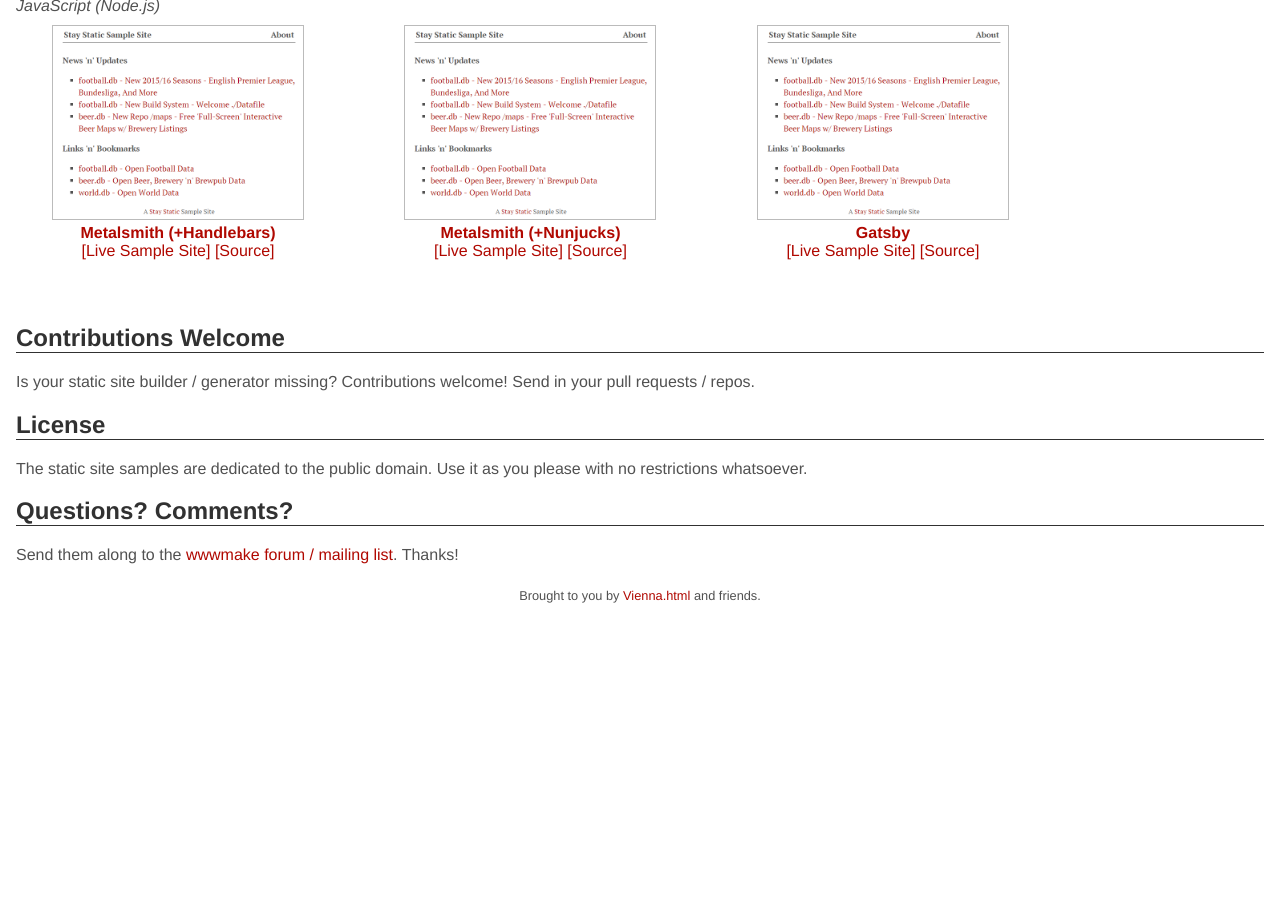
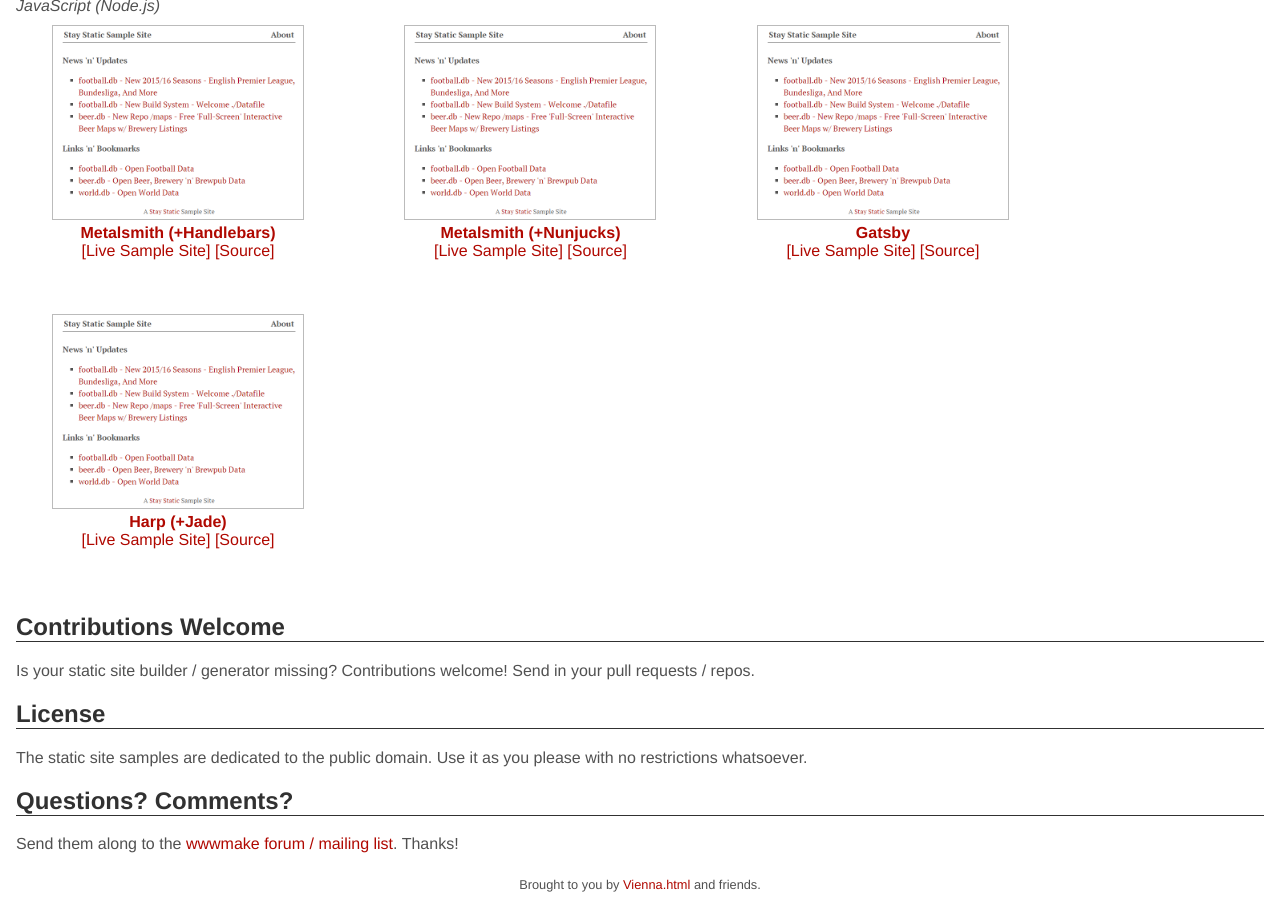
Before and after one commit to staystatic/staystatic.github.io, a Jekyll site: the page built from index.md, in a window 1280 px wide and 900 px high, scrolled down 1077 px. Built offline with Jekyll 4.4.1, drawn with Linux system fonts in a browser that asks for light colours; before the commit the page ends 1688 px from its top, so only the background shows below that.

Commit message:
add harp

```diff
--- a/_includes/sites.html
+++ b/_includes/sites.html
@@ -134,3 +134,21 @@
           -->
     </div>
   </div>
+
+<div class='site'>
+    <div class='site-preview'>
+       <a href="{{site.path}}/sites/harp">
+        <img src="{{site.path}}/i/samplesite.png" class="samplesite">
+       </a>
+    </div>
+    <div class='site-info'>
+        <a href="https://harpjs.com"><b>Harp</b></a>
+        <a href="http://jade-lang.com"><b>(+Jade)</b></a>
+        <br>
+           <a href="{{site.path}}/sites/harp">[Live Sample Site]</a>
+           <a href="https://github.com/staystatic/staystatic/tree/master/harp-jade">[Source]</a>
+        <!-- <br>
+          #react #jsx
+          -->
+    </div>
+  </div>
```
